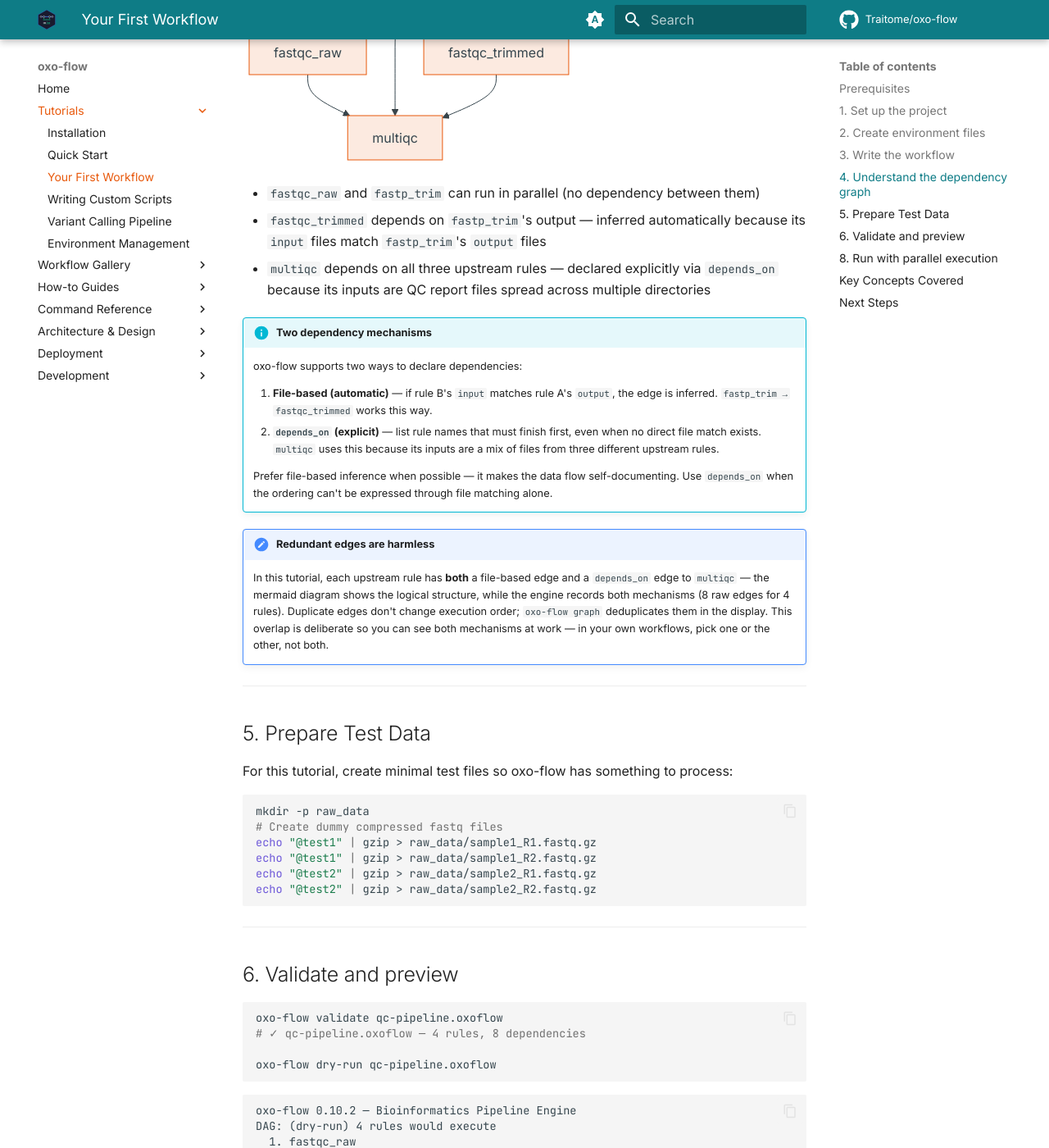
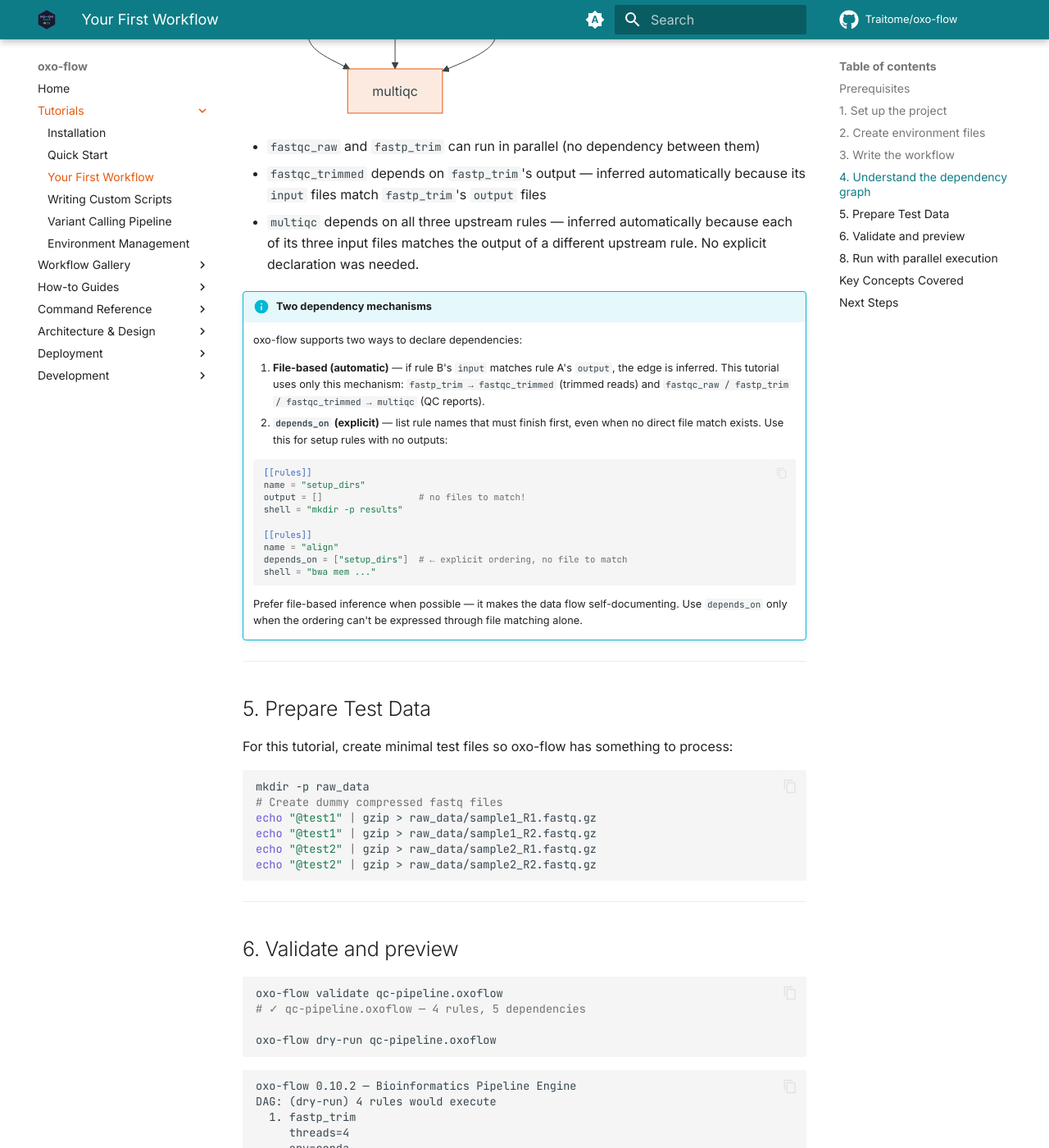
Before and after one commit to Traitome/oxo-flow, an MkDocs documentation site: the page built from docs/guide/src/tutorials/first-workflow.md, in a window 1280 px wide and 1400 px high, scrolled down 3472 px. Shown: the whole window at 82% size. Built offline with MkDocs 1.6.1 and Material for MkDocs 9.7.7, drawn with Linux system fonts in a browser that asks for light colours; comment, search, counter and statistics services are not loaded; some of the changed text lies outside the part shown.

Commit message:
fix: apply_defaults must respect rule-level resources.threads/memory
A rule declaring only the non-deprecated resources.threads=16 (or
resources.memory=32G) was silently overridden by [defaults] because
apply_defaults only checked the deprecated top-level fields.

Now:
- defaults.threads applies only when both threads fields are unset
  (resources.threads <= 1 means unset per serde default convention)
- defaults.memory applies only when both memory fields are None

Adds regression test apply_defaults_respects_resources_field.

Tutorial (first-workflow.md) consistency fixes:
- Remove redundant depends_on from multiqc — pure file-based inference
  already creates fastqc_raw/fastp_trim/fastqc_trimmed -> multiqc edges
- multiqc now uses top-level 'threads = 1' (the deprecated field is
  what effective_threads reads first; resources.threads=1 is treated
  as unset by design)
- Dry-run output corrected to actual engine order
- Dependency count corrected: 8 -> 5

Co-Authored-By: Claude <noreply@anthropic.com>

````diff
--- a/docs/guide/src/tutorials/first-workflow.md
+++ b/docs/guide/src/tutorials/first-workflow.md
@@ -134,15 +134,12 @@ input = [
 output = [
     "{config.results_dir}/multiqc/multiqc_report.html"
 ]
-depends_on = ["fastqc_raw", "fastp_trim", "fastqc_trimmed"]
+threads = 1  # override [defaults] threads = 4 — aggregation is I/O-light
 environment = { conda = "envs/qc.yaml" }
 shell = """
 mkdir -p {config.results_dir}/multiqc
 multiqc {config.results_dir} -o {config.results_dir}/multiqc --force
 """
-
-[rules.resources]
-threads = 1
 ```
 
 ---
@@ -161,18 +158,27 @@ graph TD
 
 - `fastqc_raw` and `fastp_trim` can run in parallel (no dependency between them)
 - `fastqc_trimmed` depends on `fastp_trim`'s output — inferred automatically because its `input` files match `fastp_trim`'s `output` files
-- `multiqc` depends on all three upstream rules — declared explicitly via `depends_on` because its inputs are QC report files spread across multiple directories
+- `multiqc` depends on all three upstream rules — inferred automatically because each of its three input files matches the output of a different upstream rule. No explicit declaration was needed.
 
 !!! info "Two dependency mechanisms"
     oxo-flow supports two ways to declare dependencies:
 
-    1. **File-based (automatic)** — if rule B's `input` matches rule A's `output`, the edge is inferred. `fastp_trim → fastqc_trimmed` works this way.
-    2. **`depends_on` (explicit)** — list rule names that must finish first, even when no direct file match exists. `multiqc` uses this because its inputs are a mix of files from three different upstream rules.
+    1. **File-based (automatic)** — if rule B's `input` matches rule A's `output`, the edge is inferred. This tutorial uses only this mechanism: `fastp_trim → fastqc_trimmed` (trimmed reads) and `fastqc_raw / fastp_trim / fastqc_trimmed → multiqc` (QC reports).
+    2. **`depends_on` (explicit)** — list rule names that must finish first, even when no direct file match exists. Use this for setup rules with no outputs:
 
-    Prefer file-based inference when possible — it makes the data flow self-documenting. Use `depends_on` when the ordering can't be expressed through file matching alone.
+    ```toml
+    [[rules]]
+    name = "setup_dirs"
+    output = []                  # no files to match!
+    shell = "mkdir -p results"
 
-!!! note "Redundant edges are harmless"
-    In this tutorial, each upstream rule has **both** a file-based edge and a `depends_on` edge to `multiqc` — the mermaid diagram shows the logical structure, while the engine records both mechanisms (8 raw edges for 4 rules). Duplicate edges don't change execution order; `oxo-flow graph` deduplicates them in the display. This overlap is deliberate so you can see both mechanisms at work — in your own workflows, pick one or the other, not both.
+    [[rules]]
+    name = "align"
+    depends_on = ["setup_dirs"]  # ← explicit ordering, no file to match
+    shell = "bwa mem ..."
+    ```
+
+    Prefer file-based inference when possible — it makes the data flow self-documenting. Use `depends_on` only when the ordering can't be expressed through file matching alone.
 
 ---
 
@@ -195,7 +201,7 @@ echo "@test2" | gzip > raw_data/sample2_R2.fastq.gz
 
 ```bash
 oxo-flow validate qc-pipeline.oxoflow
-# ✓ qc-pipeline.oxoflow — 4 rules, 8 dependencies
+# ✓ qc-pipeline.oxoflow — 4 rules, 5 dependencies
 
 oxo-flow dry-run qc-pipeline.oxoflow
 ```
@@ -203,23 +209,23 @@ oxo-flow dry-run qc-pipeline.oxoflow
 ```
 oxo-flow 0.10.2 — Bioinformatics Pipeline Engine
 DAG: (dry-run) 4 rules would execute
-  1. fastqc_raw
-     threads=4
-     env=conda
-     memory=8G
-     outputs: ["results/fastqc/{sample}_R1_fastqc.html", ...]
-
-  2. fastp_trim
+  1. fastp_trim
      threads=4
      env=conda
      memory=8G
      outputs: ["results/trimmed/{sample}_R1.fastq.gz", "results/trimmed/{sample}_R2.fastq.gz", ...]
 
-  3. fastqc_trimmed
+  2. fastqc_trimmed
      threads=4
      env=conda
      memory=8G
      outputs: ["results/fastqc_trimmed/{sample}_R1_fastqc.html", ...]
+
+  3. fastqc_raw
+     threads=4
+     env=conda
+     memory=8G
+     outputs: ["results/fastqc/{sample}_R1_fastqc.html", ...]
 
   4. multiqc
      threads=1
@@ -265,11 +271,12 @@ The `-j 4` flag allows up to 4 jobs to run concurrently. oxo-flow will execute `
 | **Workflow metadata** | `[workflow]` section with name, version, description |
 | **Configuration variables** | `[config]` section referenced as `{config.samples_dir}` |
 | **Defaults** | `[defaults]` section applied to all rules |
-| **Per-rule overrides** | `multiqc` rule overrides `threads = 1` in `[rules.resources]` |
+| **Per-rule overrides** | `multiqc` rule overrides `threads = 1`, superseding `[defaults] threads = 4` |
 | **Environment specs** | `environment = { conda = "envs/qc.yaml" }` |
 | **Wildcard patterns** | `{sample}` in file paths |
 | **Multi-line shell** | Triple-quoted strings with `"""` |
-| **Automatic dependencies** | Input/output matching across rules |
+| **Automatic dependencies** | Input/output matching across rules (all edges in this tutorial) |
+| **Explicit dependencies** | `depends_on` field — shown in the info box as an alternative for output-less rules |
 
 ---
 
````
Also changed, not shown: 1 other file.
